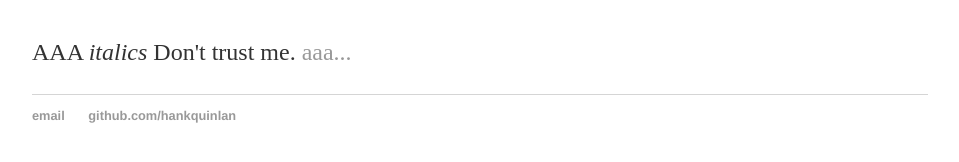
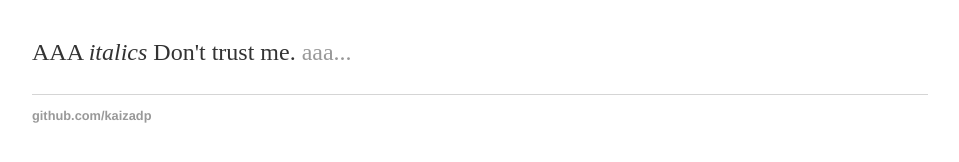
Before and after one commit to kaizadp/kaizadp.github.io, a Jekyll site: the page index.html, which Jekyll copies as it is, in a window 1280 px wide. Shown: the part 161-323 px from the top of the page, without its empty margins (160-1119 px from the left). Built offline with Jekyll 4.4.1, drawn with Linux system fonts in a browser that asks for light colours.

Commit message:
Update index.html

```diff
--- a/index.html
+++ b/index.html
@@ -22,8 +22,7 @@
 		</div><!-- /.container -->
 		<footer>
     		<ul>
-        		<li><a href="mailto:hankquinlanhub@gmail.com">email</a></li>
-        		<li><a href="https://github.com/hankquinlan">github.com/hankquinlan</a></li>
+        		<li><a href="https://github.com/kaizadp">github.com/kaizadp</a></li>
 			</ul>
 		</footer>
 	</body>
```
